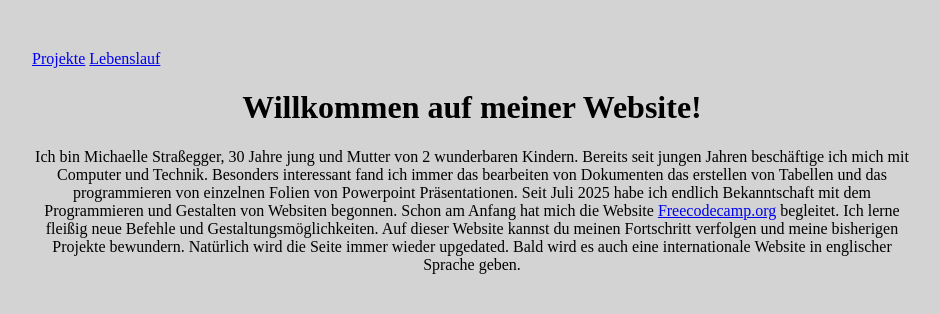
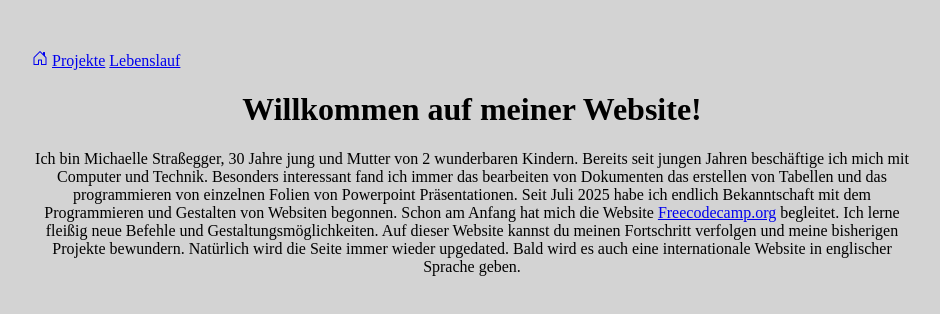
Before and after one commit to michaellestrassegger/mywebsite, a plain HTML site: page index.html in a window 1280 px wide. Shown: the whole page, without its empty margins (168-1108 px from the left). Drawn offline with Linux system fonts and the light colour scheme.

Commit message:
Update index.html

```diff
--- a/index.html
+++ b/index.html
@@ -26,7 +26,9 @@
   <body>
     <header>
      <nav>
-       <a href="index.html"><i class="bi bi-house"></i></a>
+       <a href="index.html"><svg xmlns="http://www.w3.org/2000/svg" width="16" height="16" fill="currentColor" class="bi bi-house-door" viewBox="0 0 16 16">
+  <path d="M8.354 1.146a.5.5 0 0 0-.708 0l-6 6A.5.5 0 0 0 1.5 7.5v7a.5.5 0 0 0 .5.5h4.5a.5.5 0 0 0 .5-.5v-4h2v4a.5.5 0 0 0 .5.5H14a.5.5 0 0 0 .5-.5v-7a.5.5 0 0 0-.146-.354L13 5.793V2.5a.5.5 0 0 0-.5-.5h-1a.5.5 0 0 0-.5.5v1.293zM2.5 14V7.707l5.5-5.5 5.5 5.5V14H10v-4a.5.5 0 0 0-.5-.5h-3a.5.5 0 0 0-.5.5v4z"/>
+</svg></a>
        <a href="projekte.html">Projekte</a>
        <a href="lebenslauf.html">Lebenslauf</a>
       </nav>
```
